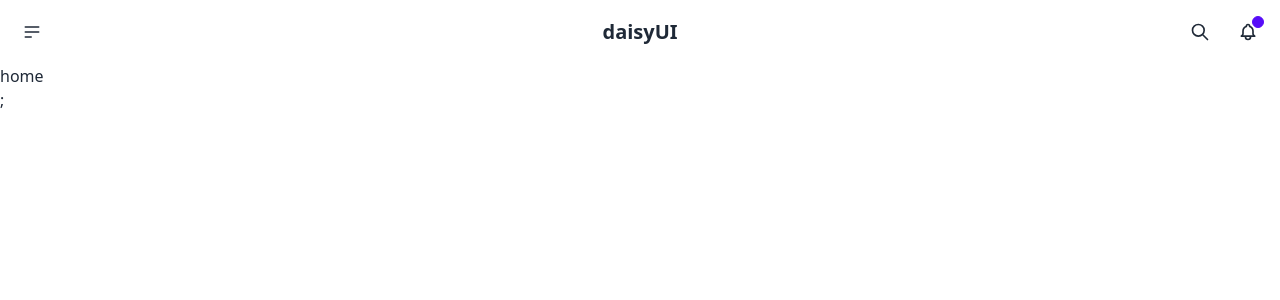
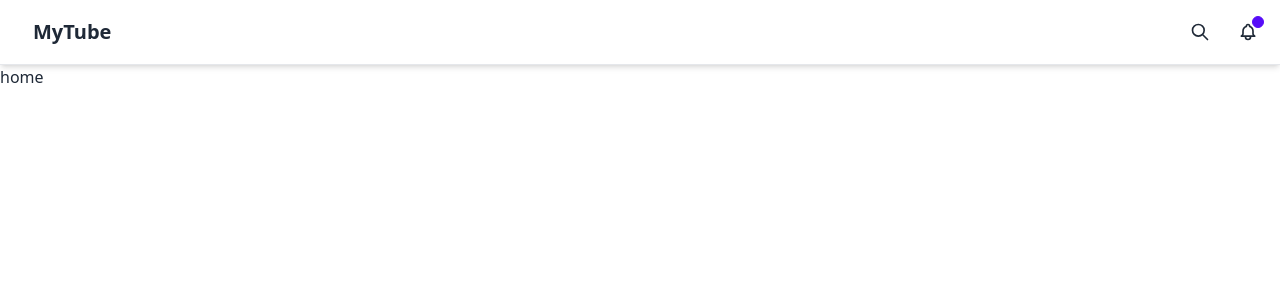
Before and after one commit to ohyoungkyu/my-tube-back-end-project, a React (Create React App) app: page / in a window 1280 px wide. Shown: the top 300 px of the page. Built offline with nearby package versions, Linux system fonts and the light colour scheme.

Commit message:
헤더 제작1

```diff
--- a/src/App.js
+++ b/src/App.js
@@ -1,7 +1,7 @@
 import React from "react";
 
 function App() {
-  return <div>App</div>;
+  return <div>App</div>
 }
 
 export default App;
--- a/src/Routes/Home.jsx
+++ b/src/Routes/Home.jsx
@@ -4,7 +4,7 @@
 const Home = () => {
   return (
     <Layout>
-      <div>home</div>;
+      <div>home</div>
     </Layout>
   )
 };
--- a/src/index.css
+++ b/src/index.css
@@ -1,3 +1,5 @@
 @tailwind base;
 @tailwind components;
 @tailwind utilities;
+
+@import url('https://cdn-uicons.flaticon.com/uicons-brands/css/uicons-brands.css')
--- a/src/layouts/Header.jsx
+++ b/src/layouts/Header.jsx
@@ -1,51 +1,23 @@
 import React from "react";
-import { Link } from "react-router-dom";
+import { Link, useNavigate } from "react-router-dom";
 
 const Header = () => {
+  const navigate = useNavigate();
   return (
     <header>
-      <div className="navbar bg-base-100">
+      <div className="navbar bg-base-100 border-b shadow-md">
         <div className="navbar-start">
-          <div className="dropdown">
-            <label tabIndex={0} className="btn btn-ghost btn-circle">
-              <svg
-                xmlns="http://www.w3.org/2000/svg"
-                className="h-5 w-5"
-                fill="none"
-                viewBox="0 0 24 24"
-                stroke="currentColor"
-              >
-                <path
-                  strokeLinecap="round"
-                  strokeLinejoin="round"
-                  strokeWidth="2"
-                  d="M4 6h16M4 12h16M4 18h7"
-                />
-              </svg>
-            </label>
-            <ul
-              tabIndex={0}
-              className="menu menu-compact dropdown-content mt-3 p-2 shadow bg-base-100 rounded-box w-52"
-            >
-              <li>
-                <div>
-                  <Link to="/">Homepage</Link>
-                </div>
-              </li>
-              <li>
-                <a>Portfolio</a>
-              </li>
-              <li>
-                <div>
-                  <Link to="/about/3">About</Link>
-                </div>
-              </li>
-            </ul>
+          <div
+            className="btn btn-ghost normal-case text-xl hover:bg-transparent"
+            onClick={() => {
+              navigate("/");
+            }}
+          >
+              <i className="fi fi-brands-youtube text-red-500 mt-2"></i>
+              <div className="ml-2">MyTube</div>
           </div>
         </div>
-        <div className="navbar-center">
-          <a className="btn btn-ghost normal-case text-xl">daisyUI</a>
-        </div>
+        <div className="navbar-center"></div>
         <div className="navbar-end">
           <button className="btn btn-ghost btn-circle">
             <svg
```
